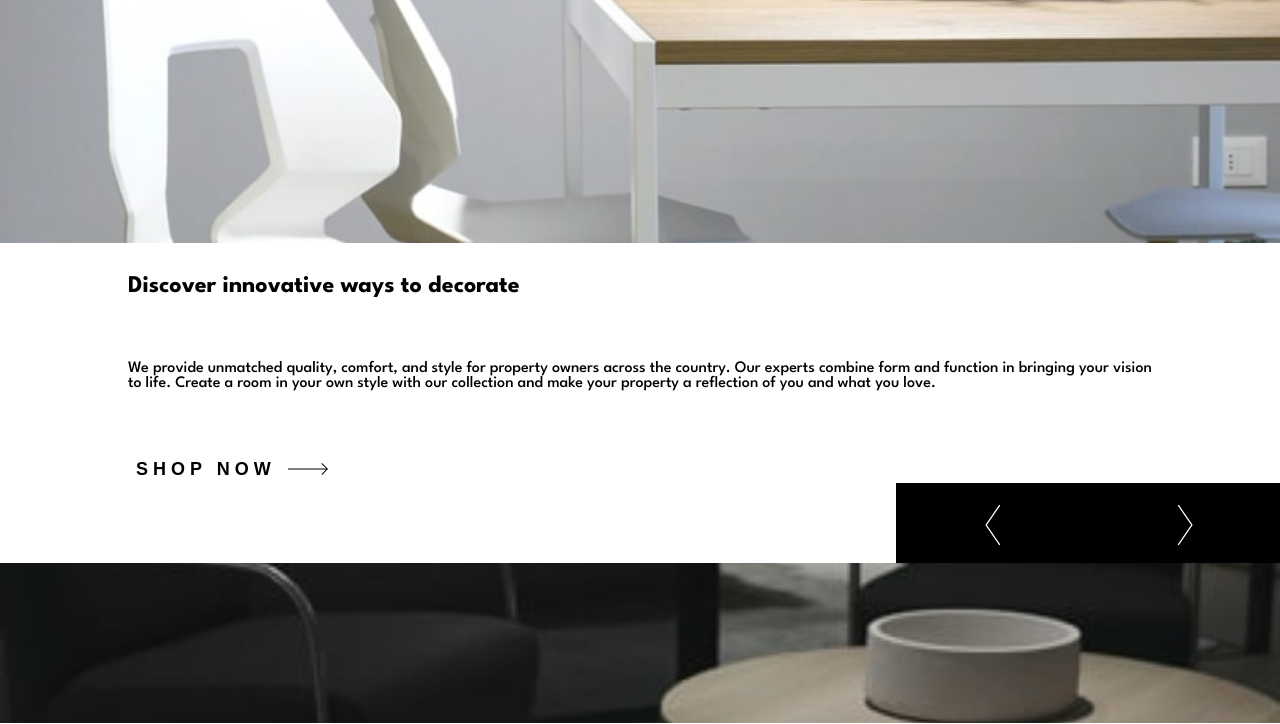
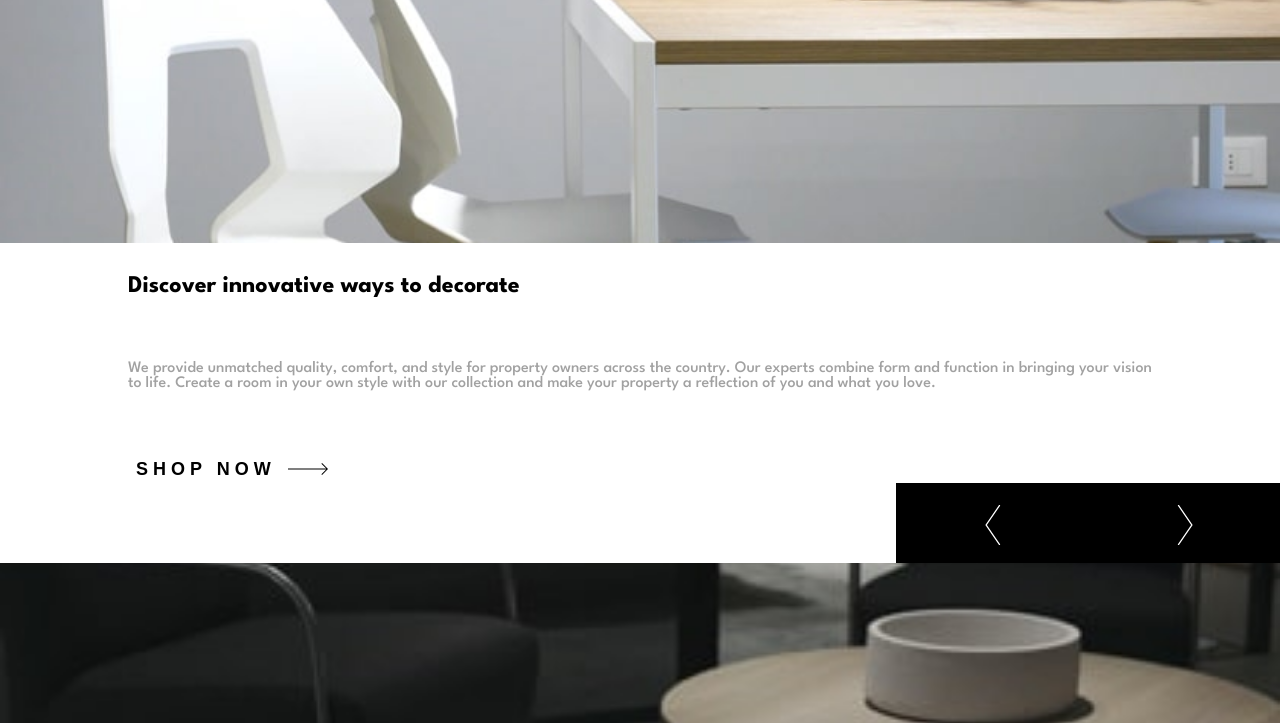
Before and after one commit to cristianbarreiro/room-homepage-master, a plain HTML site: page index.html in a window 1280 px wide. Shown: the part 77-801 px from the top of the page. Drawn offline with Linux system fonts and the light colour scheme.

Commit message:
fix: colors

```diff
--- a/styles/style.css
+++ b/styles/style.css
@@ -84,6 +84,11 @@ body {
     display: grid;
     font-family: 'League Spartan';
 }
+
+section p {
+    color: var(--dark-gray);
+}
+
 
 main {
     height: 100dvh;
```
